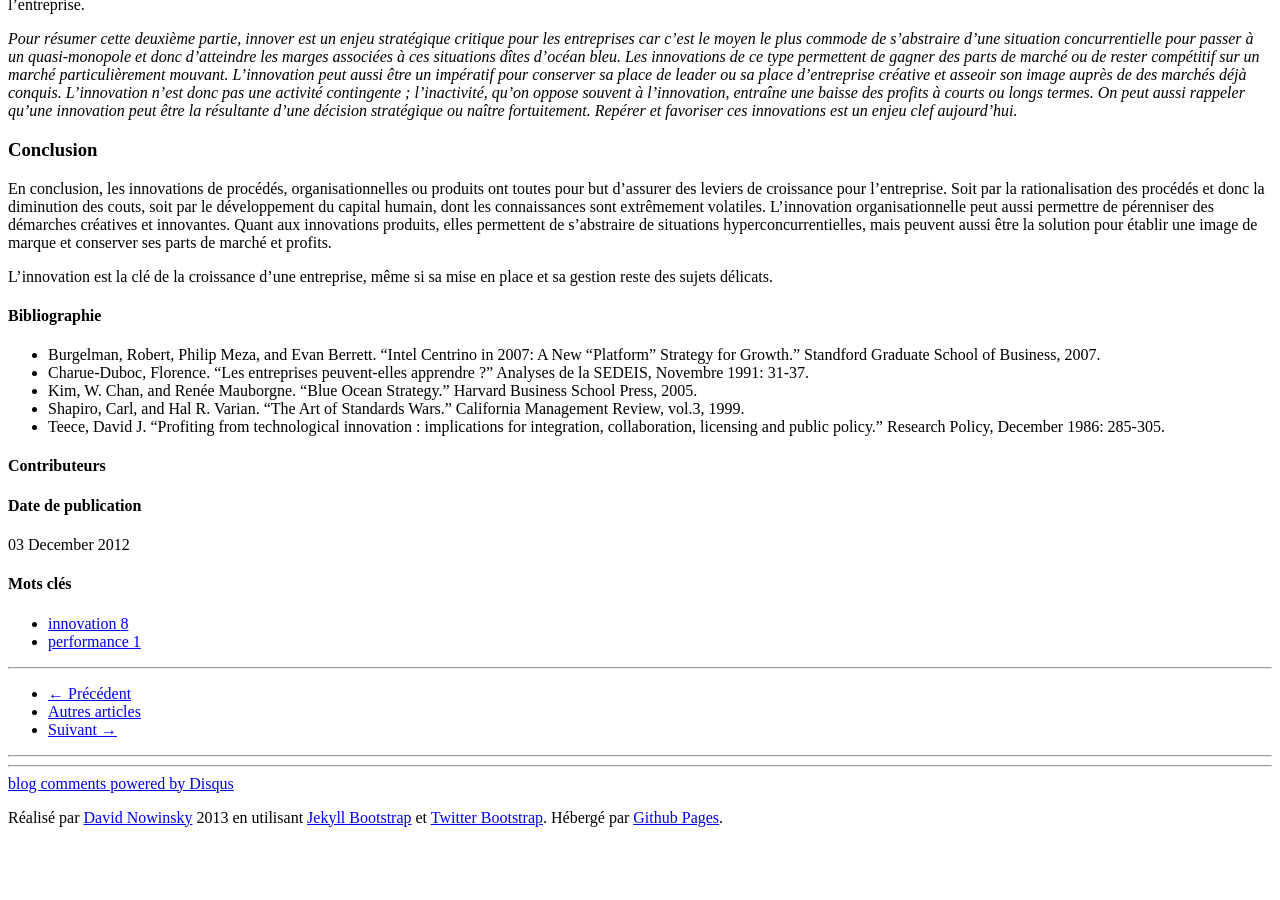
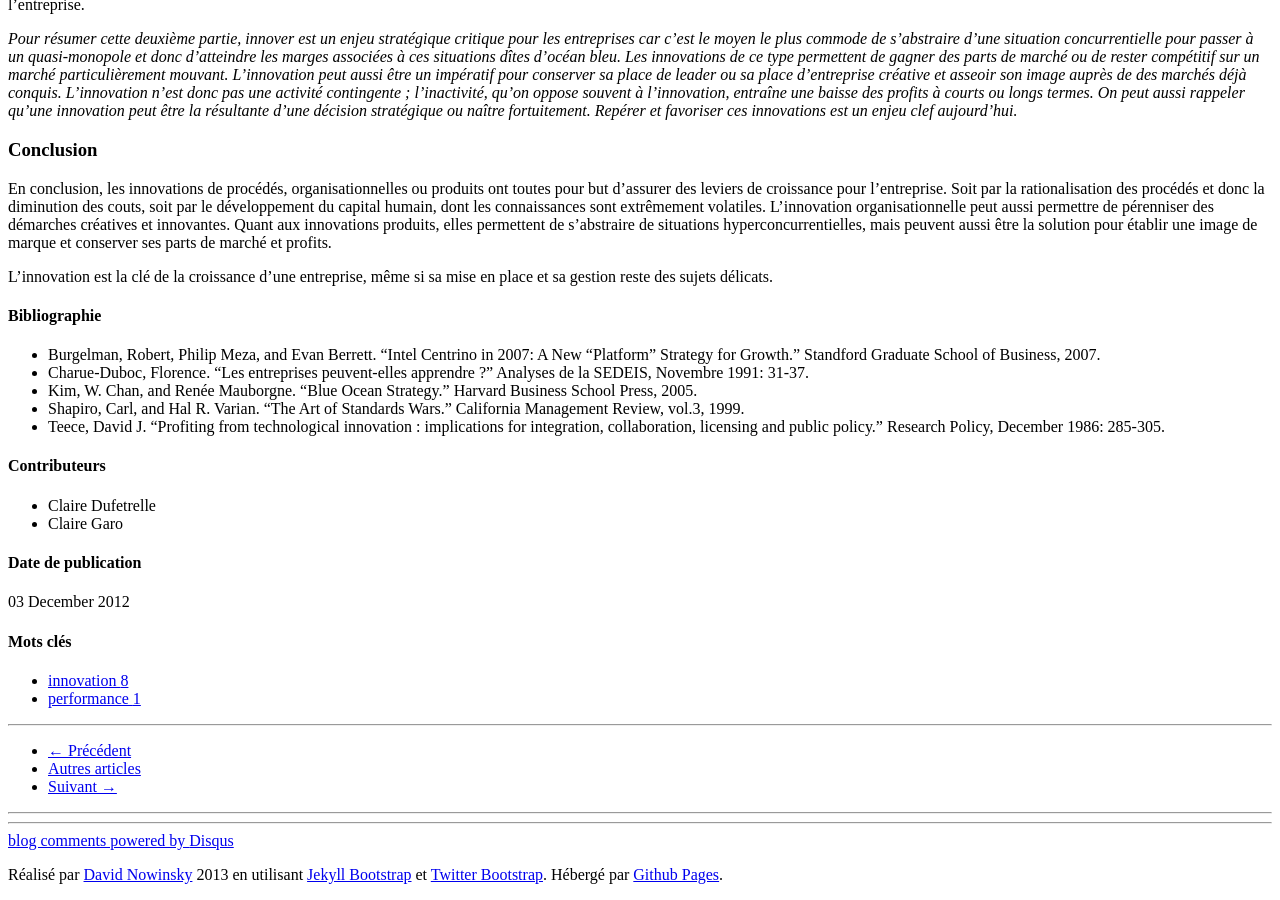
Before and after one commit to davinov/masterpic-montreal-2012, a Jekyll site: the page built from _posts/2012-12-03-Innovation-et-performance-des-entreprises.md, in a window 1280 px wide and 900 px high, scrolled down 3569 px. Built offline with Jekyll 4.4.1, drawn with Linux system fonts in a browser that asks for light colours; nearby versions of some CDN libraries; comment, search, counter and statistics services are not loaded; before the commit the page ends 4412 px from its top, so only the background shows below that.

```diff
--- a/_posts/2012-12-03-Innovation-et-performance-des-entreprises.md
+++ b/_posts/2012-12-03-Innovation-et-performance-des-entreprises.md
@@ -3,6 +3,9 @@ layout: post
 tags : [innovation, performance]
 category: Articles
 title: "Innovation et performance des entreprises"
+authors:
+ - {name : "Claire Dufetrelle"}
+ - {name : "Claire Garo"}
 ---
 {% include JB/setup %}
 
```
